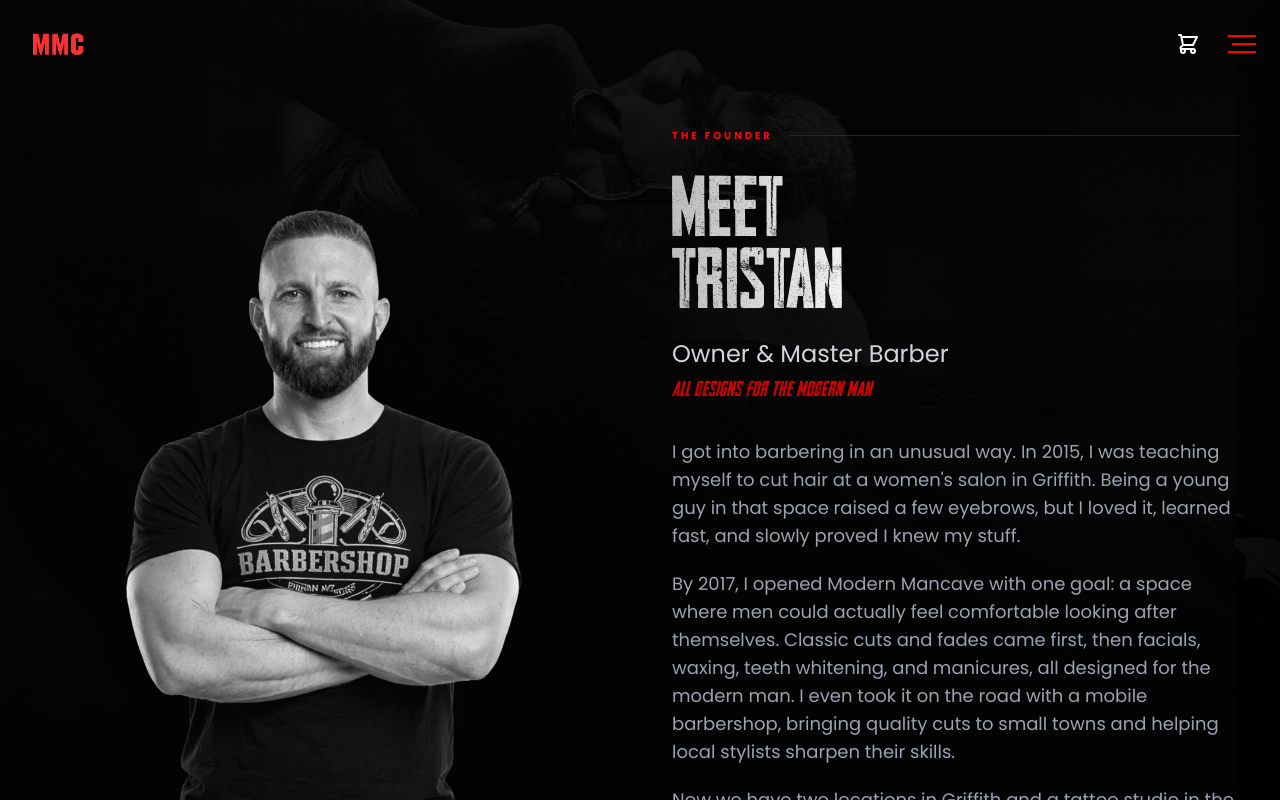
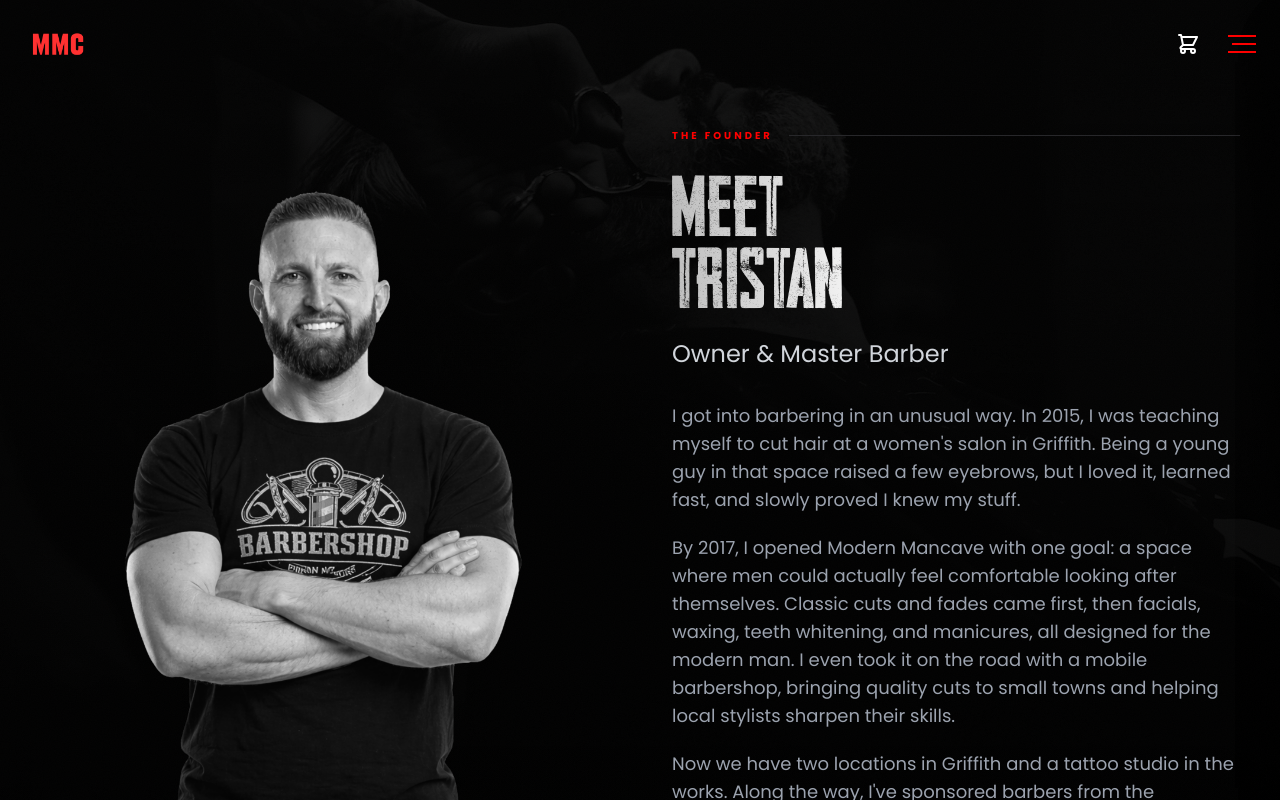
Before and after one commit to pannocotta/modernmancave-v2, a Next.js app: page /team in a window 1280 px wide. Shown: the top 800 px of the page. Built offline with nearby package versions, Linux system fonts and the light colour scheme.

Commit message:
fix: remove 'All designs for the modern man' tagline from team page

```diff
--- a/app/team/page.tsx
+++ b/app/team/page.tsx
@@ -47,8 +47,7 @@
               <h1 className="font-headliner text-5xl md:text-7xl gradient-heading leading-[0.9] mb-2">
                 MEET<br />TRISTAN
               </h1>
-              <p className="text-xl md:text-2xl text-gray-300 mb-2">Owner &amp; Master Barber</p>
-              <p className="text-base md:text-lg text-brand-red/80 font-headliner tracking-wide italic mb-8">All designs for the modern man</p>
+              <p className="text-xl md:text-2xl text-gray-300 mb-8">Owner &amp; Master Barber</p>
 
               <div className="space-y-5 text-gray-400 leading-relaxed text-base md:text-lg">
                 <p>
```
